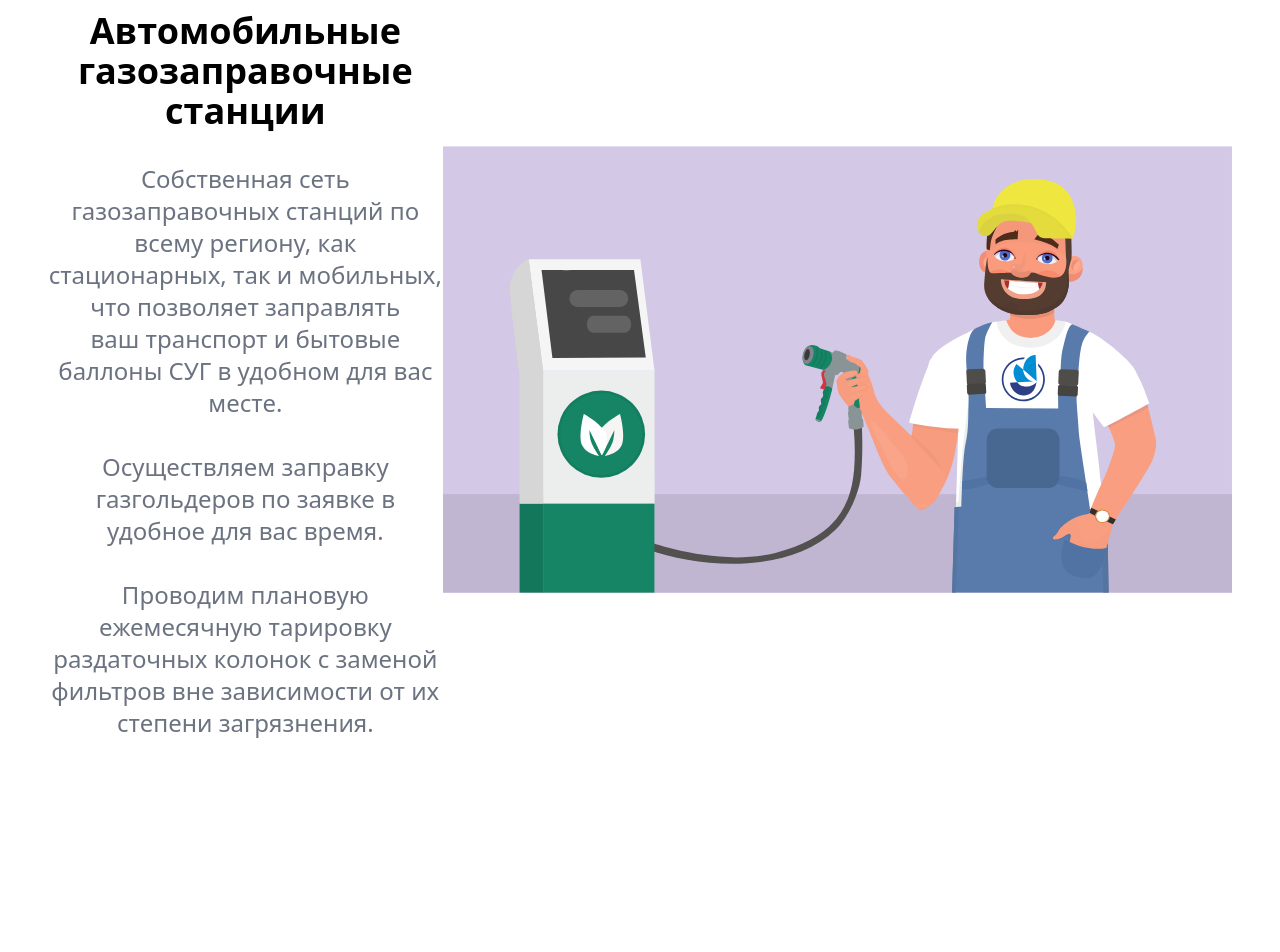
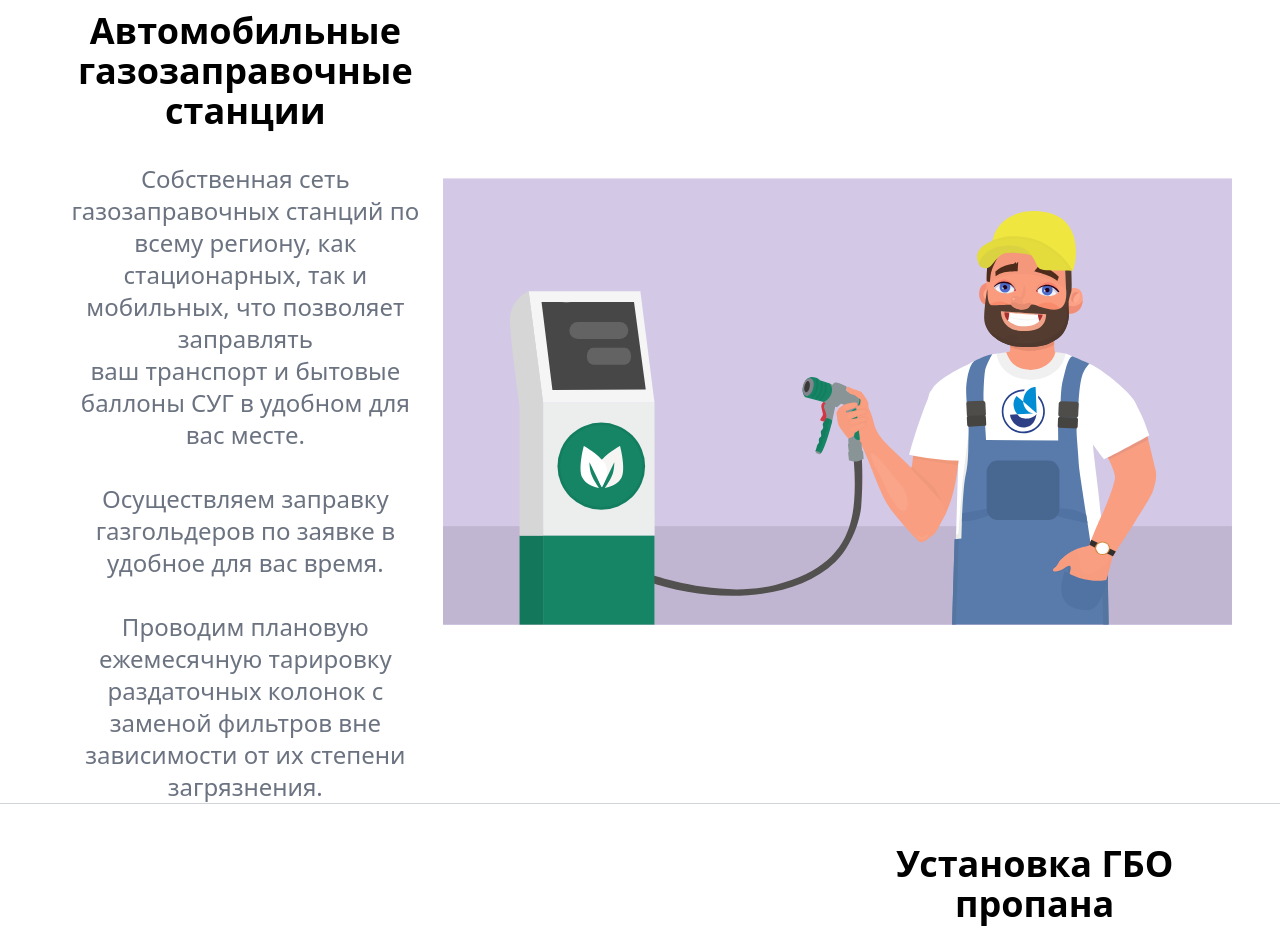
Before and after one commit to themm-s/order-proj-react, a React (Vite) app: page / in a window 1280 px wide. Shown: the part 240-1192 px from the top of the page. Before the commit the page ends 979 px from the top, so only its background shows below. Built offline with nearby package versions, Linux system fonts and the light colour scheme.

Commit message:
refactoring, add section component

```diff
--- a/package.json
+++ b/package.json
@@ -14,7 +14,8 @@
     "postcss": "^8.4.30",
     "react": "^18.2.0",
     "react-dom": "^18.2.0",
-    "tailwindcss": "^3.3.3"
+    "tailwindcss": "^3.3.3",
+    "vite-tsconfig-paths": "^4.2.1"
   },
   "devDependencies": {
     "@types/react": "^18.2.15",
--- /dev/null
+++ b/src/components/Section.tsx
@@ -0,0 +1,23 @@
+import { PropsWithChildren } from "react";
+
+type TProps = {
+  photo: string;
+  title: string;
+  reversed: boolean;
+};
+
+export const Section: React.FC<PropsWithChildren<TProps>> = ({ photo, title, children, reversed }) => {
+  const reversedClass = reversed ? " xl:flex-row-reverse" : "xl:flex-row";
+
+  return (
+    <div className={`grid xl:flex xl:flex-row${reversedClass} items-center xl:px-12`}>
+      <img className="m-auto w-2/3" src={photo} alt="..." />
+      <div className="text-center">
+        <h2 className="text-4xl font-bold">{title}</h2>
+        <p className="text-2xl mx-5 text-gray-500">
+          {children}
+        </p>
+      </div>
+    </div>
+  );
+};
--- /dev/null
+++ b/src/constants/index.ts
@@ -0,0 +1,7 @@
+import section2Photo from "../assets/aboutfirst.svg";
+import section1Photo from "../assets/about3.svg";
+
+export {
+  section1Photo,
+  section2Photo
+};
--- a/src/pages/Main.tsx
+++ b/src/pages/Main.tsx
@@ -1,4 +1,5 @@
-import section1Photo from "../assets/about3.svg";
+import * as photo from "../constants/index";
+import { Section } from "../components/Section";
 
 export const Main = () => {
   return (
@@ -13,11 +14,10 @@ export const Main = () => {
         </div>
         <hr className="mt-10 border-gray-300" />
       </header>
-      <div className="grid xl:flex xl:flex-row-reverse items-center xl:px-12">
-        <img className="m-auto w-2/3" src={section1Photo} alt="..." />
-        <div className="text-center">
-          <h2 className="text-4xl font-bold">Автомобильные газозаправочные станции</h2>
-          <p className="text-2xl mb-0 text-gray-500">
+      <Section
+        photo={photo.section1Photo}
+        title={"Автомобильные газозаправочные станции"}
+        reversed={true}>
         <br />
         Собственная сеть газозаправочных станций по всему региону, как
         стационарных, так и мобильных, что позволяет заправлять
@@ -29,9 +29,22 @@ export const Main = () => {
         <br />Проводим плановую ежемесячную тарировку раздаточных колонок
         с заменой фильтров вне зависимости от
         их степени загрязнения.
-          </p>
-        </div>
-      </div>
+      </Section>
+      <hr className="mb-10 border-gray-300" />
+      <Section
+        photo={photo.section2Photo}
+        title={"Установка ГБО пропана"}
+        reversed={false}>
+        <br />
+        Рациональный способ существенно сократить финансовые расходы на топливо и повысить ресурс
+        двигателя практически на 40%.
+        <br />
+        <br /> Монтаж такой системы является довольно сложным процессом, поэтому доверить его следует
+        компетентным и опытным специалистам.
+        <br />
+        <br />У нас имеется большой опыт в реализации полного спектра услуг в данном направлении –
+        от установки ГБО, его сервисного обслуживания до его настройки и ремонта.
+      </Section>
     </>
   );
 };
--- a/vite.config.ts
+++ b/vite.config.ts
@@ -1,7 +1,15 @@
-import { defineConfig } from 'vite'
-import react from '@vitejs/plugin-react-swc'
+import { defineConfig } from 'vite';
+import react from '@vitejs/plugin-react-swc';
+import paths from "vite-tsconfig-paths";
 
 // https://vitejs.dev/config/
 export default defineConfig({
-  plugins: [react()],
-})
+  server: {
+    host: '0.0.0.0',
+    port: 3000
+  },
+  plugins: [
+    react({ plugins: [] }),
+    paths()
+  ],
+});
```
Also changed, not shown: 1 other file (tests, documents, lock files or other folders). Lines whose indentation alone changed are shown as unchanged.
